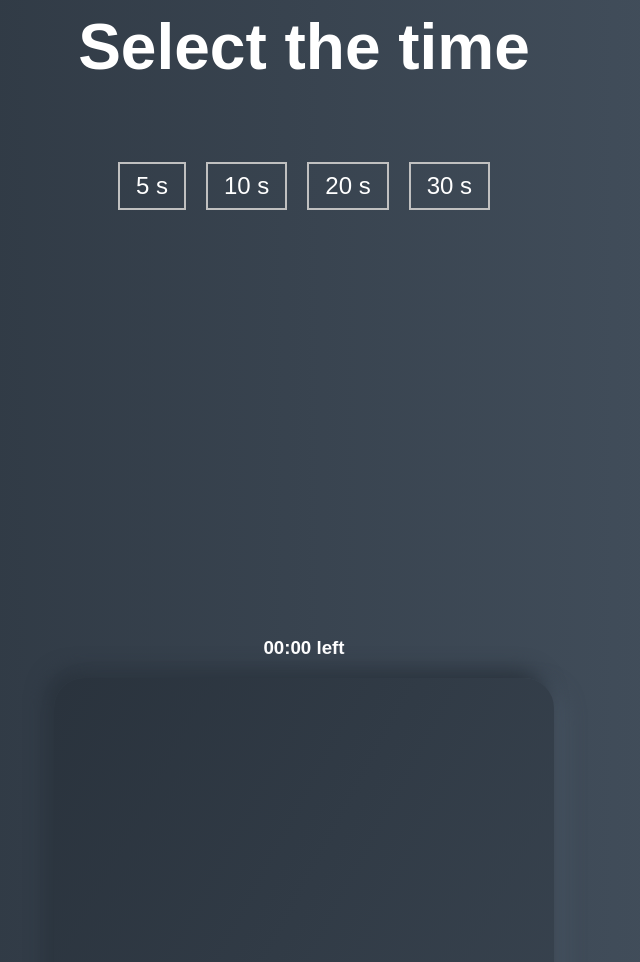
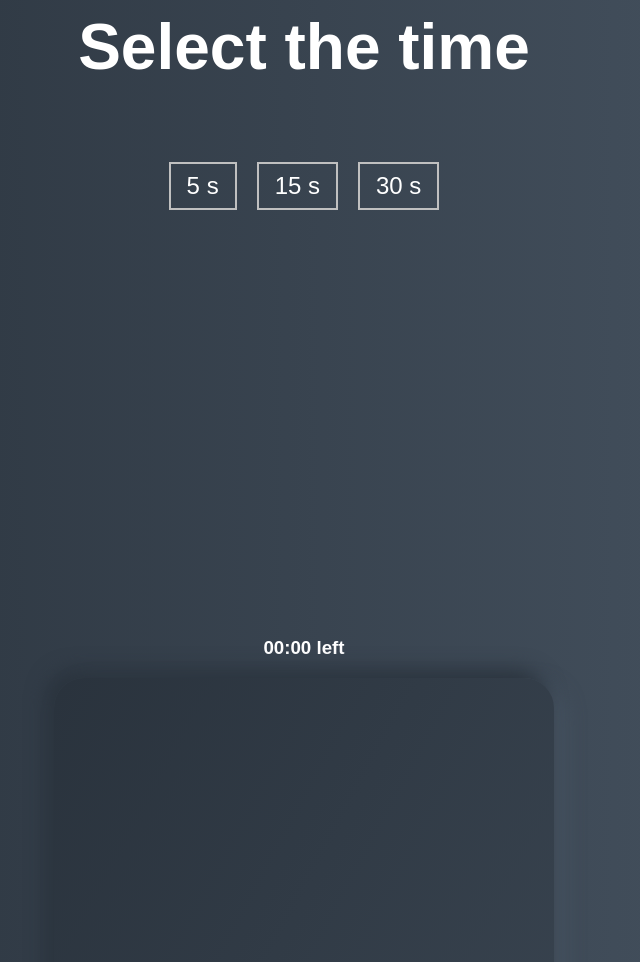
Before and after one commit to elen-oz/aim_game, a website built with Parcel: page index.html in a window 1280 px wide. Shown: the part 1102-2064 px from the top of the page, without its empty margins (336-976 px from the left). Built offline with nearby package versions, Linux system fonts and the light colour scheme; a web font is replaced by a local one.

Commit message:
change time

```diff
--- a/index.html
+++ b/index.html
@@ -23,13 +23,8 @@
         </button>
       </li>
       <li>
-        <button class="time-btn" data-time="20">
-          10 s
-        </button>
-      </li>
-      <li>
-        <button class="time-btn" data-time="20">
-          20 s
+        <button class="time-btn" data-time="15">
+          15 s
         </button>
       </li>
       <li>
```
